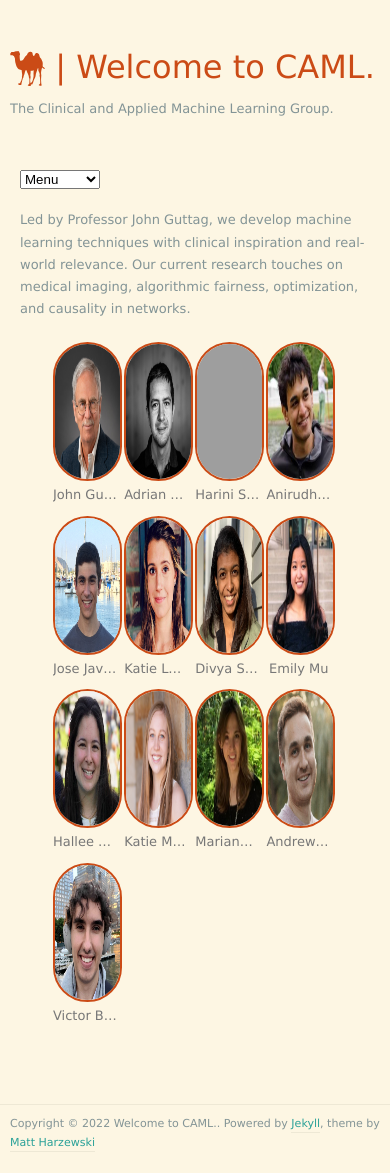
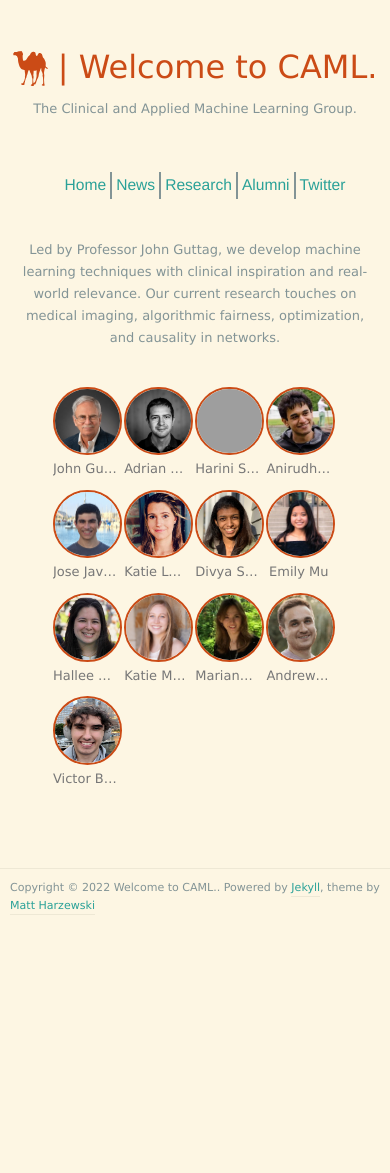
Before and after one commit to mit-caml/mit-caml.github.io, a Jekyll site: the page built from index.html, in a window 390 px wide, cut to the strip 0-1173 px from the top of the page. Built offline with Jekyll 4.4.1, drawn with Linux system fonts in a browser that asks for light colours; nearby versions of some CDN libraries; the list of posts is cut into pages by our own code; after the commit the page ends 936 px from its top, so only the background shows below that; grey boxes are pictures that could not be loaded.

Commit message:
Fixing mobile view

```diff
--- a/_includes/image-gallery.html
+++ b/_includes/image-gallery.html
@@ -1,12 +1,12 @@
 <style>
     .image-gallery {overflow: auto; margin-left: -1%!important;}
-    .image-gallery li {float: left; display: block; margin: 0 0 2% 2%; width: 20%;}
+    .image-gallery li {float: left; display: block; margin: 0 0 2% 2%; width: 100px;}
     .image-gallery li a {text-align: center; text-decoration: none!important; color: #777;}
     .image-gallery li a span {display: block; text-overflow: ellipsis; overflow: hidden; white-space: nowrap; padding: 3px 0;}
     .image-gallery li a img {width: 100%; display: block;}
 </style>
 
-<ul class="image-gallery">{% for file in site.static_files %}{% if file.path contains include.folder %}{% if file.extname == '.jpg' or file.extname == '.jpeg' or file.extname == '.JPG' or file.extname == '.JPEG' %}{% assign filenameparts = file.path | split: "/" %}{% assign filename = filenameparts | last | replace: file.extname,"" %}<li><a href="{{ file.path | relative_url }}" title="{{ filename }}"><img src="{{ file.path | relative_url }}" title="{{ filename }}"  width=100px height=135px t=round style="border:2px solid #CB4B16; border-radius:40px"/><span>{{ filename }}</span></a></li>{% endif %}{% endif %}{% endfor %}</ul>
+<ul class="image-gallery">{% for file in site.static_files %}{% if file.path contains include.folder %}{% if file.extname == '.jpg' or file.extname == '.jpeg' or file.extname == '.JPG' or file.extname == '.JPEG' %}{% assign filenameparts = file.path | split: "/" %}{% assign filename = filenameparts | last | replace: file.extname,"" %}<li><a href="{{ file.path | relative_url }}" title="{{ filename }}"><img src="{{ file.path | relative_url }}" title="{{ filename }}"   t=round style="border:2px solid #CB4B16; border-radius:40px"/><span>{{ filename }}</span></a></li>{% endif %}{% endif %}{% endfor %}</ul>
 
 
 <!-- //images.weserv.nl/?url={{ site.url | replace: 'http://','' | replace: 'https://','' }}{{ file.path | relative_url }}&w=300&h=300&output=jpg&q=50&t=square -->
--- a/_layouts/default.html
+++ b/_layouts/default.html
@@ -97,8 +97,8 @@
 
     <div id="sidebar">
       <nav>
-        <ul>
-          <li><a href="/">Home</a></li>
+        <ul id="sidebar-list">
+          <li class="first" ><a href="/">Home</a></li>
           <li><a href="/news">News</a></li>
           <li><a href="/research">Research</a></li>
           <!-- <li><a href="/fun">Fun</a></li> -->
@@ -128,12 +128,12 @@
 
   <script src="//ajax.googleapis.com/ajax/libs/jquery/1.10.1/jquery.min.js"></script>
   <script src="/assets/js/jquery.mobilemenu.min.js"></script>
-
+<!--
   <script>
     $(document).ready(function(){
       $('#sidebar nav ul').mobileMenu({'topOptionText': 'Menu', 'prependTo': '#sidebar nav'});
     });
-  </script>
+  </script> -->
 
 
 
--- a/_layouts/gallery.html
+++ /dev/null
@@ -1 +0,0 @@
-Put how the  images will be listed here
--- a/assets/css/style.css
+++ b/assets/css/style.css
@@ -231,18 +231,48 @@ img.center {
 		padding-right: 10px;
 	}
 
+	#header {
+		text-align: center;
+	}
+
+	nav ul {
+	 	display: inline-flex;
+	    list-style-type: none;
+	    padding-left: 0;
+	}
+
+	nav ul li {
+	    border-left: 2px solid;
+	}
+
+	nav ul li.first {
+	    border-left: none
+	}
+
+	#sidebar-list {
+		display: inline-flex;
+		text-align: center;
+	}
+
 	#sidebar {
 		position: relative;
-		text-align: left;
+		text-align: center;
+/*		display: flex;*/
 		width: 100%;
 		left: 0;
 		margin: 10px 10px 20px 10px;
 	}
 
-	#sidebar nav select.mnav {
+	.hometext {
+		text-align: center;
+	}
+
+	/*#sidebar nav select.mnav {
 		display: block;
 		margin-bottom: 15px;
-	}
+	}*/
+
+
 
 }
 
--- a/index.html
+++ b/index.html
@@ -3,11 +3,12 @@ layout: default
 title: Hi, we're CAML.
 ---
 
+<p class="hometext">
 Led by Professor John Guttag, we develop machine learning techniques with clinical inspiration and real-world relevance. Our current research touches on medical imaging, algorithmic fairness, optimization, and causality in networks. <br><br>
-
+</p>
 <style>
     .image-gallery {overflow: auto; margin-left: -1%!important;}
-    .image-gallery li {float: left; display: block; margin: 0 0 2% 2%; width: 20%;}
+    .image-gallery li {float: left; display: block; margin: 0 0 2% 2%; width: 20%}
     .image-gallery li a {text-align: center; text-decoration: none!important; color: #777;}
     .image-gallery li a span {display: block; text-overflow: ellipsis; overflow: hidden; white-space: nowrap; padding: 3px 0;}
     .image-gallery li a img {width: 100%; display: block;}
@@ -15,6 +16,8 @@ Led by Professor John Guttag, we develop machine learning techniques with clinic
 
 <ul class="image-gallery">
 	{% for person in site.people %}
-			<li><a href="{{ person.website }}" title="{{ person.name }}"><img src="{{ person.image-path }}" title="{{ person.name }}"  width=100px height=135px t=round style="border:2px solid #CB4B16; border-radius:40px"/><span>{{ person.name }}</span></a></li>
+			<li><a href="{{ person.website }}" title="{{ person.name }}"><img src="{{ person.image-path }}" title="{{ person.name }}"  t=round style="aspect-ratio: 1/1; border:2px solid #CB4B16; border-radius:40px"/><span>{{ person.name }}</span></a></li>
 	{% endfor %}
 </ul>
+
+<!-- width=100px height=100px -->
--- a/research/index.html
+++ b/research/index.html
@@ -1,6 +1,6 @@
 ---
 layout: default
-title: Publications
+title: Research
 ---
 
 <div id="blog-archives">
```
